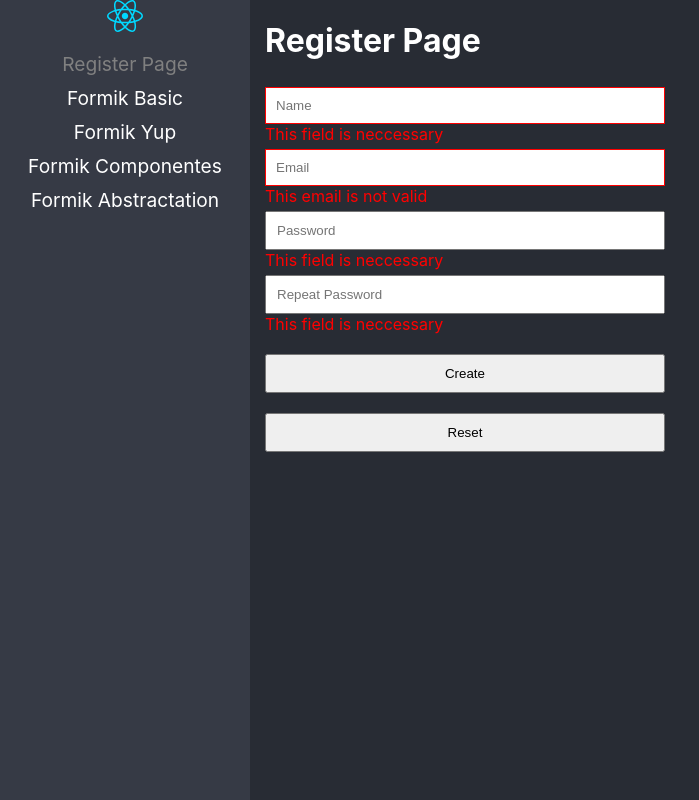
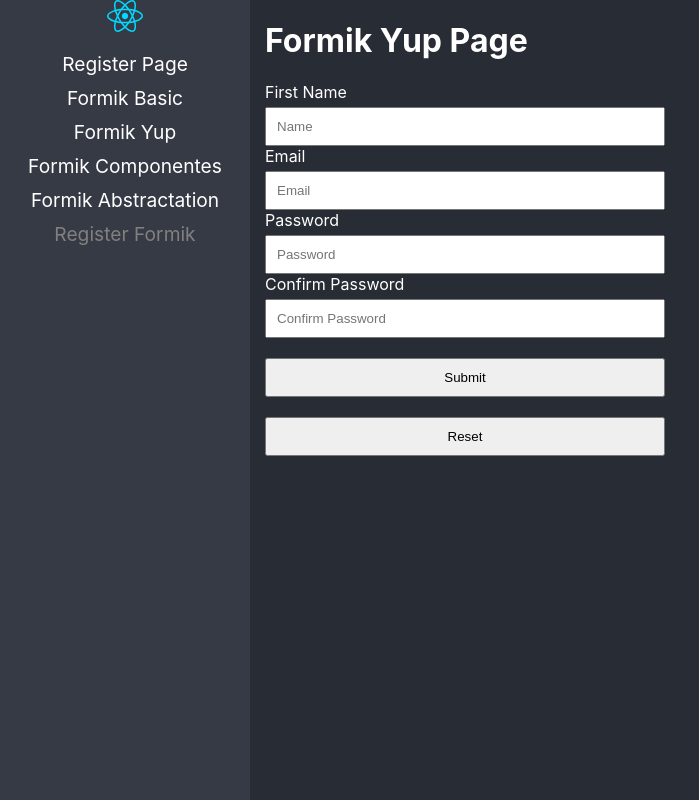
Before and after one commit to lpeter-sal/react-adv, a React (Vite) app: page /formik-register in a window 1280 px wide. Before the commit this address led to /register. Shown: the whole page, without its empty margins (0-699 px from the left). Built offline with nearby package versions, Linux system fonts and the light colour scheme.

Commit message:
Register by Formik

```diff
--- /dev/null
+++ b/src/03-forms/pages/RegisterFormikPage.tsx
@@ -0,0 +1,84 @@
+import { Form, Formik } from 'formik';
+import * as Yup from 'yup';
+
+
+import '../styles/styles.css';
+import { MyTextInput } from '../components';
+
+ /**
+    // **Name should be required and min 2 characters, 15 max !DONE
+    // **Email should be required and valid email !DONE
+    // **Password should be required and min 6 characters !DONE
+    // **Repeat Password should be required and match with password !DONE
+    // **Reset button should reset the form !DONE
+**/
+
+
+export const RegisterFormikPage = () => {
+      return (
+        <div>
+            <h1>Formik Yup Page</h1>
+
+            <Formik
+                initialValues = {{
+                    firstName: '',
+                    email: '',
+                    password: '',
+                    repeatPassword: ''
+                }}
+                onSubmit = { (values) => {
+                    console.log(values)
+                }}
+                validationSchema = { Yup.object({
+                    firstName:      Yup.string()
+                                        .trim()
+                                        .max(15, 'Must be 15 characters or less')
+                                        .min(2, 'Must be 2 characters or more')
+                                        .required('First Name is Required'),
+                    email:          Yup.string()
+                                        .trim()
+                                        .email('Invalid email address')
+                                        .required('Email is Required'),
+                    password:       Yup.string()
+                                        .trim()
+                                        .required('Password is Required')
+                                        .min(6, 'Password must be at least 6 characters'),
+                    repeatPassword: Yup.string()
+                                        .oneOf([Yup.ref('password')], 'Passwords must match')
+                })}
+            >
+
+                { ( { handleReset } ) => (
+                    <Form noValidate>
+                        <MyTextInput
+                            label="First Name"
+                            name="firstName"
+                            placeholder="Name"
+                        />
+                        <MyTextInput
+                            label="Email"
+                            name="email"
+                            placeholder="Email"
+                            type="email"
+                        />
+                        <MyTextInput
+                            label="Password"
+                            name="password"
+                            placeholder="Password"
+                            type="password"
+                        />
+                        <MyTextInput
+                            label="Confirm Password"
+                            name="repeatPassword"
+                            placeholder="Confirm Password"
+                            type="password"
+                        />
+                        <button type="submit">Submit</button>
+                        <button type="button" onClick={ handleReset }>Reset</button>
+                    </Form>
+                    )
+                }
+            </Formik>
+        </div>
+    )
+}
--- a/src/03-forms/pages/index.ts
+++ b/src/03-forms/pages/index.ts
@@ -1,5 +1,7 @@
+
 export { FormikAbstractation } from "./FormikAbstractation";
 export { FormikBasicPage } from "./FormikBasicPage";
 export { FormikComponents } from "./FormikComponents";
 export { FormikYupPage } from "./FormikYupPage";
+export { RegisterFormikPage } from "./RegisterFormikPage";
 export { RegisterPage } from "./RegisterPage";
--- a/src/routes/Navigation.tsx
+++ b/src/routes/Navigation.tsx
@@ -1,5 +1,5 @@
 import { BrowserRouter, Routes, Route, NavLink, Navigate } from "react-router-dom";
-import { FormikAbstractation, FormikBasicPage, FormikComponents, FormikYupPage,RegisterPage } from "../03-forms/pages";
+import { FormikAbstractation, FormikBasicPage, FormikComponents, FormikYupPage,RegisterFormikPage,RegisterPage } from "../03-forms/pages";
 
 
 import logo from "../assets/react.svg";
@@ -27,17 +27,20 @@ export default function Navigation() {
                 <li>
                     <NavLink to="/formik-abstractation" className={ ({isActive}) => isActive ? 'nav-active' : ''} >Formik Abstractation</NavLink>
                 </li>
+                <li>
+                    <NavLink to="/formik-register" className={ ({isActive}) => isActive ? 'nav-active' : ''} > Register Formik</NavLink>
+                </li>
                 </ul>
-
             </nav>
 
 
             <Routes>
+                <Route path="formik-abstractation" element={ <FormikAbstractation /> } />
+                <Route path="formik-basic" element={ <FormikBasicPage /> } />
+                <Route path="formik-components" element={ <FormikComponents /> } />
+                <Route path="formik-register" element={ <RegisterFormikPage /> } />
+                <Route path="formik-yup" element={ <FormikYupPage /> } />
                 <Route path="register" element={ <RegisterPage />} />
-                <Route path="formik-basic" element={ <FormikBasicPage /> } />
-                <Route path="formik-yup" element={ <FormikYupPage /> } />
-                <Route path="formik-components" element={ <FormikComponents /> } />
-                <Route path="formik-abstractation" element={ <FormikAbstractation /> } />
 
 
                 <Route path="/*" element={ <Navigate to='/register' replace /> } />
```
Also changed, not shown: src/03-forms/pages/FormikAbstractation.tsx (+0 -14 lines).
